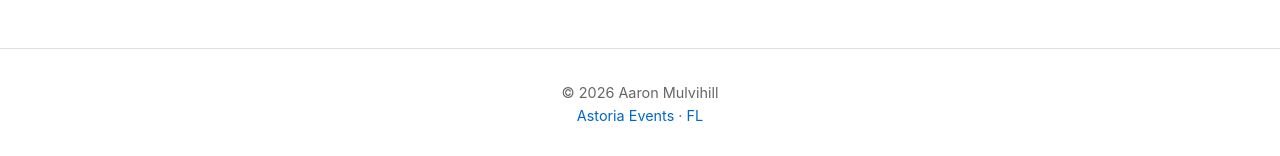
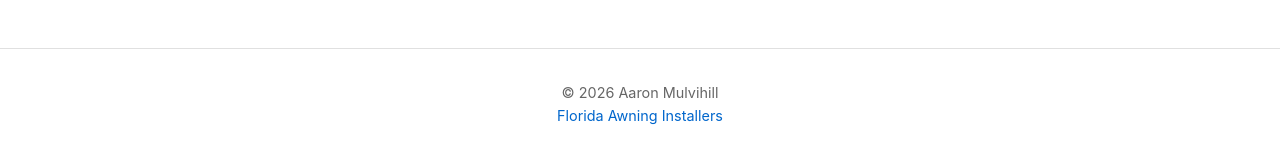
Before and after one commit to moltovivo/personal-site-2025, a Jekyll site: the page built from index.html, in a window 1280 px wide and 900 px high, scrolled down 7972 px. Shown: the part 741-897 px from the top of the window. Built offline with Jekyll 4.4.1, drawn with Linux system fonts in a browser that asks for light colours.

Commit message:
Update footer link with SEO-friendly anchor text
Co-Authored-By: Claude Opus 4.5 <noreply@anthropic.com>

```diff
--- a/_includes/footer.html
+++ b/_includes/footer.html
@@ -1,6 +1,6 @@
 <footer class="site-footer">
   <div class="footer-container">
     <p>&copy; {{ 'now' | date: '%Y' }} {{ site.title }}</p>
-    <p class="footer-links"><a href="https://intown.today/astoria">Astoria Events</a> · <a href="https://sunshadefl.com">FL</a></p>
+    <p class="footer-links"><a href="https://sunshadefl.com">Florida Awning Installers</a></p>
   </div>
 </footer>
```
